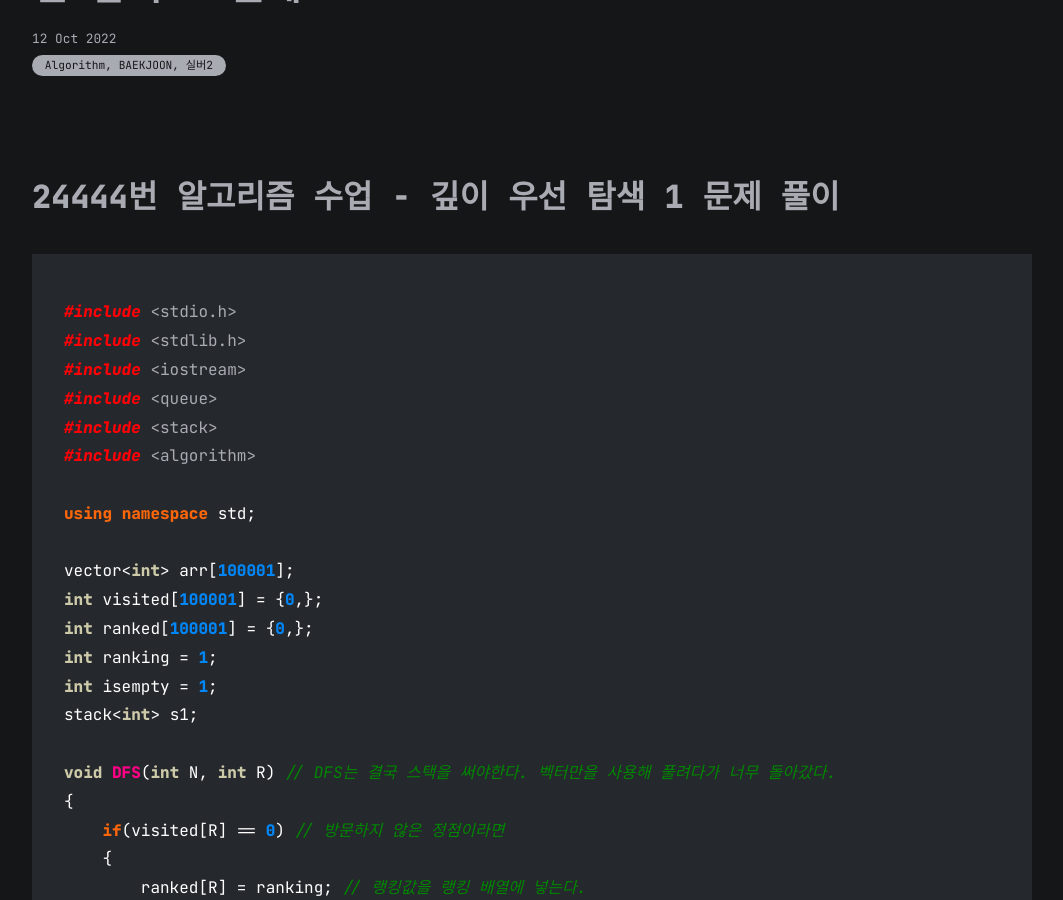
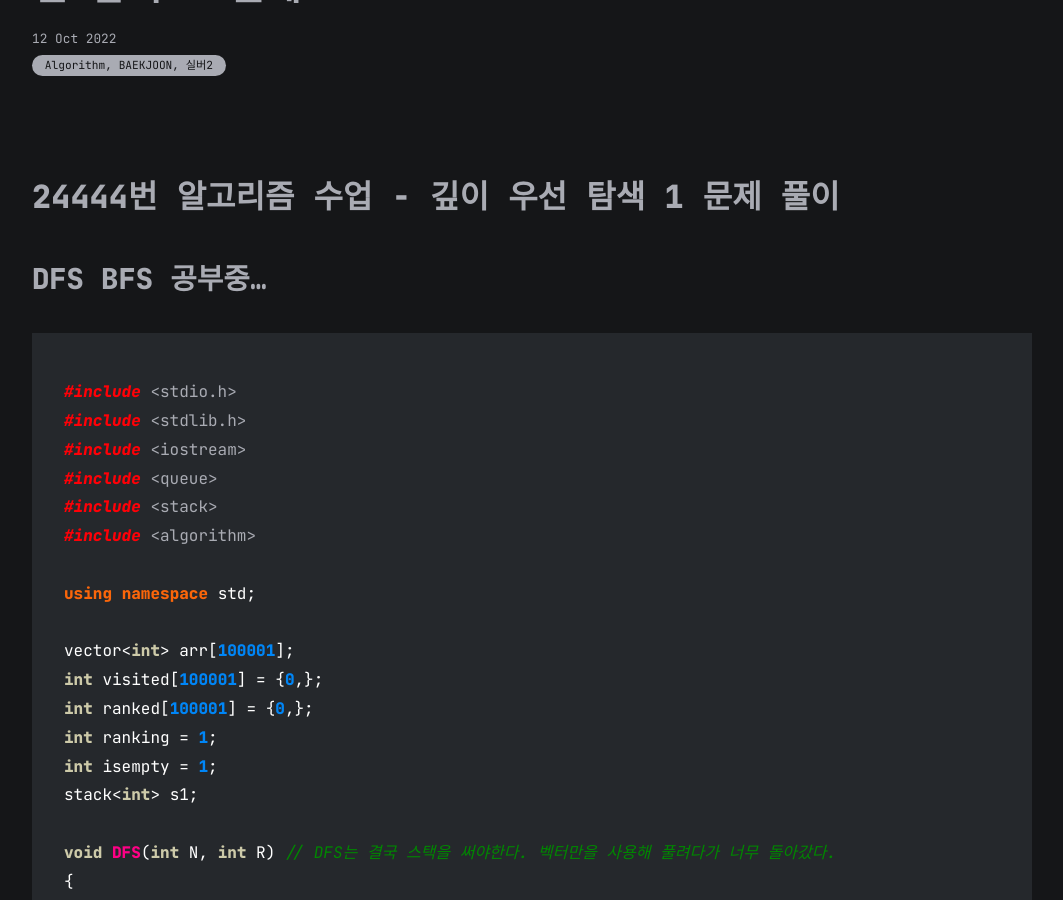
Before and after one commit to yj76461/yj76461.github.io, a Jekyll site: the page built from all_collections/_posts/2022-10-12-baekjoon-24479.md, in a window 1280 px wide and 900 px high, scrolled down 302 px. Shown: the whole window, without its empty margins (108-1171 px from the left). Built offline with Jekyll 4.4.1, drawn with Linux system fonts in a browser that asks for light colours.

````diff
--- a/all_collections/_posts/2022-10-12-baekjoon-24479.md
+++ b/all_collections/_posts/2022-10-12-baekjoon-24479.md
@@ -14,6 +14,7 @@ date: 2022-10-12
 last_modified_at: 2022-10-12
 ---
 # 24444번 알고리즘 수업 - 깊이 우선 탐색 1 문제 풀이
+## DFS BFS 공부중...
 
 ``` c++
 
````
